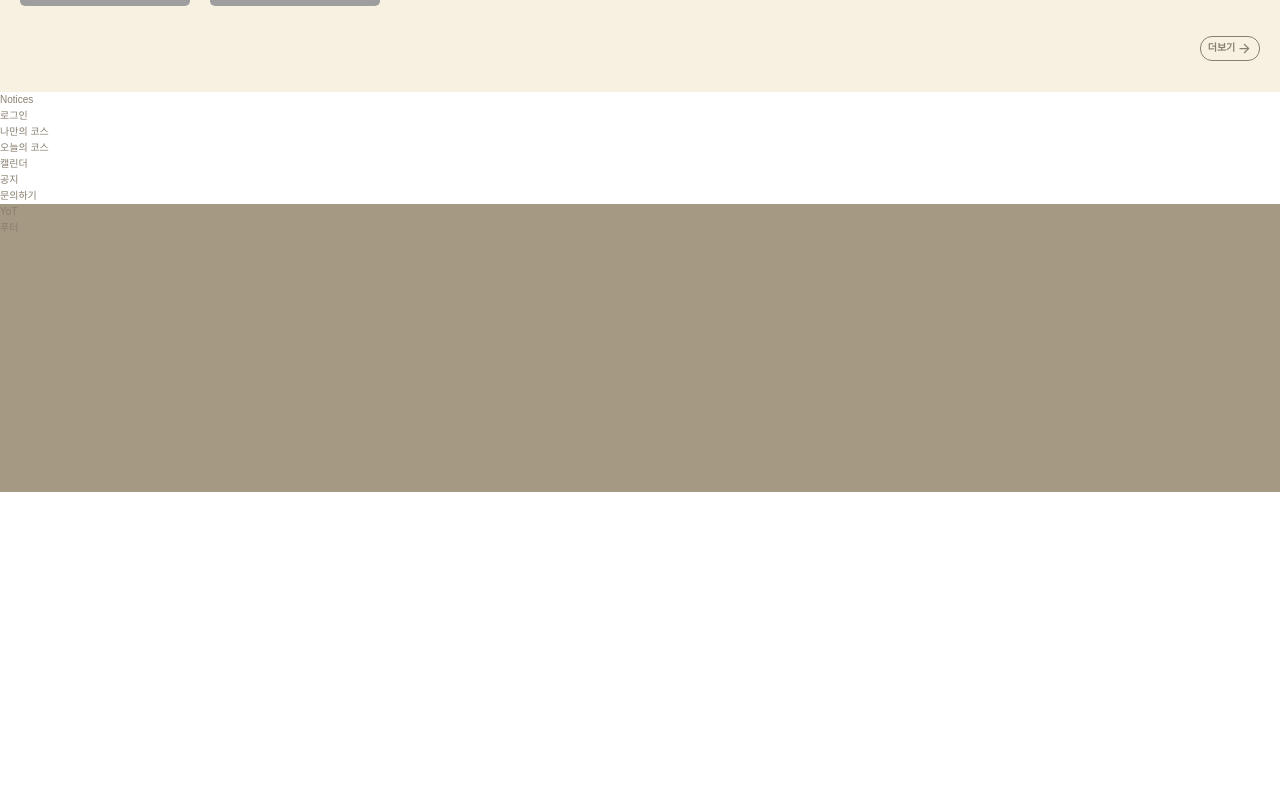
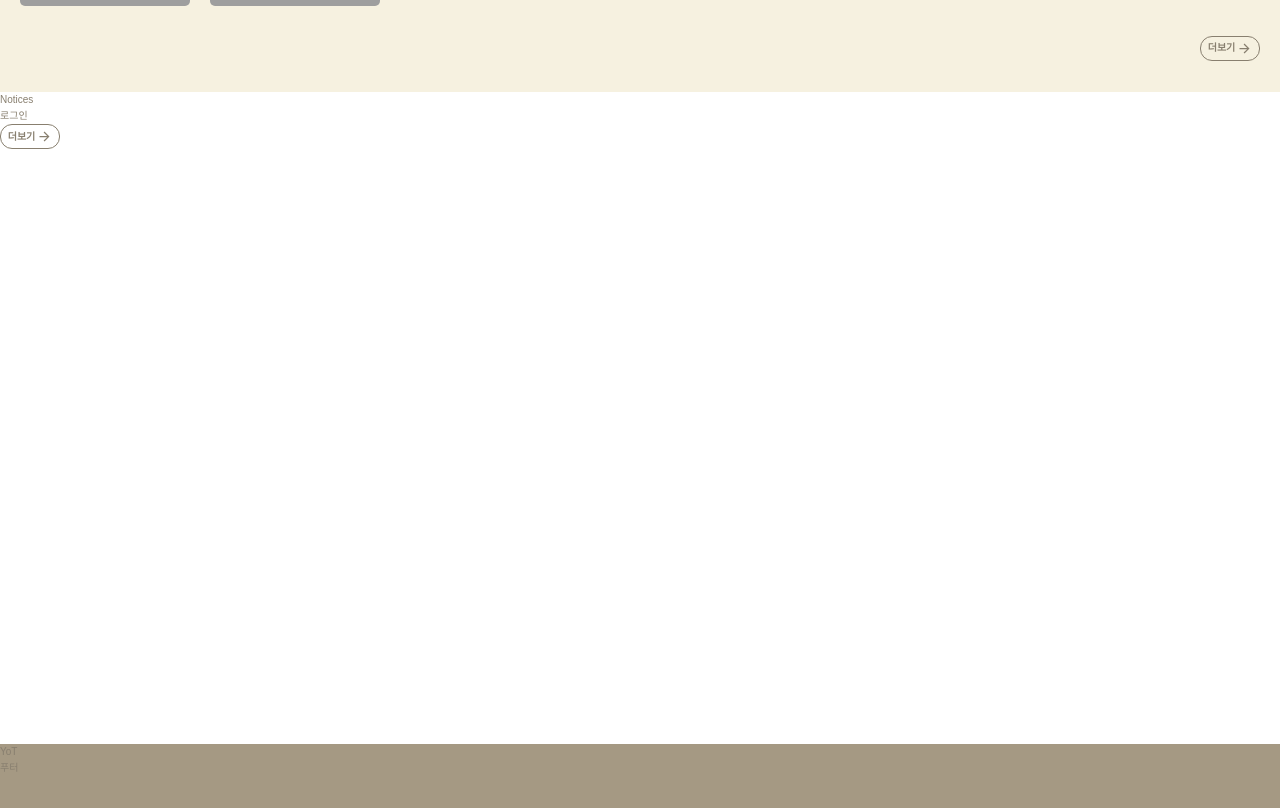
Before and after one commit to 864eun/YoT_Frontend, a React (Vite) app: page / in a window 1280 px wide. Shown: the part 1358-2166 px from the top of the page. Before the commit the page ends 1850 px from the top, so only its background shows below. Built offline with nearby package versions, Linux system fonts and the light colour scheme; grey boxes are pictures that could not be loaded; a web font is replaced by a local one.

Commit message:
Add:[디자인] 섹션 3 추가

```diff
--- a/src/App.tsx
+++ b/src/App.tsx
@@ -2,6 +2,7 @@ import React from 'react';
 import { BrowserRouter, Route, Routes } from 'react-router-dom';
 import Home from './pages/home/Home';
 import Layout from './layout/Layout';
+import MyCourse from './pages/my-course/MyCourse';
 import TodayCourse from './pages/today-course/TodayCourse';
 
 const App = () => {
@@ -12,6 +13,16 @@ const App = () => {
           element={
             <Layout hideServiceHeader={true}>
               <Home />
+            </Layout>
+          }
+        />
+          <Route
+          path="/my-course"
+          element={
+            <Layout serviceTitle="나만의 코스" serviceDescription="나만을 위한 코스를 만들어보세요.">
+              <Routes>
+                <Route index element={<MyCourse />} />
+              </Routes>
             </Layout>
           }
         />
--- a/src/components/common/sections/section3/Section3.module.scss
+++ b/src/components/common/sections/section3/Section3.module.scss
@@ -0,0 +1,4 @@
+.section_3_container{
+    height: 652px;
+    width: 100vw;
+}
--- a/src/components/common/sections/section3/Section3.tsx
+++ b/src/components/common/sections/section3/Section3.tsx
@@ -1,22 +1,20 @@
 import style from './Section3.module.scss'
+import MoreButton from '../../buttons/morebutton/MoreButton'
 
 function Section3() {
   return (
     <section className={style.section_3_container}>
-    <div className={style.section_3_title_contianer}>
+    <div className={style.title_contianer}>
       <h2>Notices</h2>
     </div>
-    <div className={style.section_3_content_container}>
+    <div className={style.content_container}>
       <ul className={style.ul_container}>
         <li>로그인</li>
-        <li>나만의 코스</li>
-        <li>오늘의 코스</li>
-        <li>캘린더</li>
-        <li>공지</li>
-        <li>문의하기</li>
       </ul>
     </div>
-    <div className={style.section_3_buttom_container}></div>
+    <div className={style.section_3_buttom_container}>
+    <MoreButton/>
+    </div>
   </section>
   )
 }
--- /dev/null
+++ b/src/pages/my-course/MyCourse.tsx
@@ -0,0 +1,11 @@
+import React from 'react'
+
+function MyCourse() {
+  return (
+    <div>
+
+    </div>
+  )
+}
+
+export default MyCourse
```
Also changed, not shown: src/pages/my-course/MyCourse.module.scss (added).
